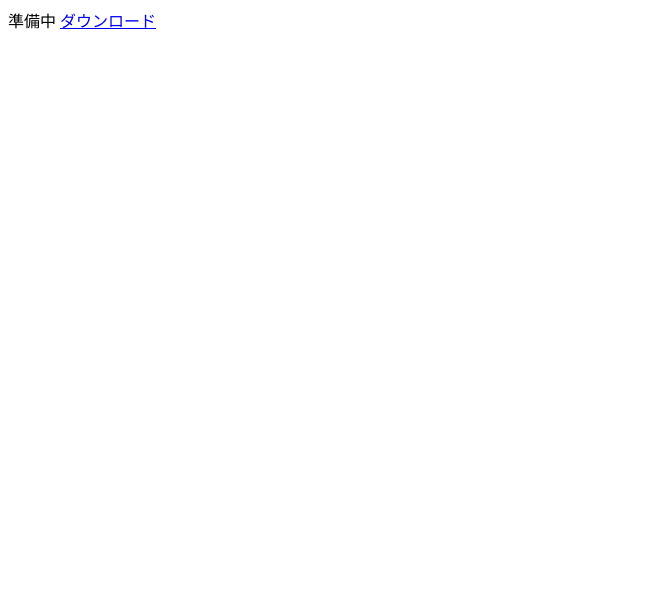
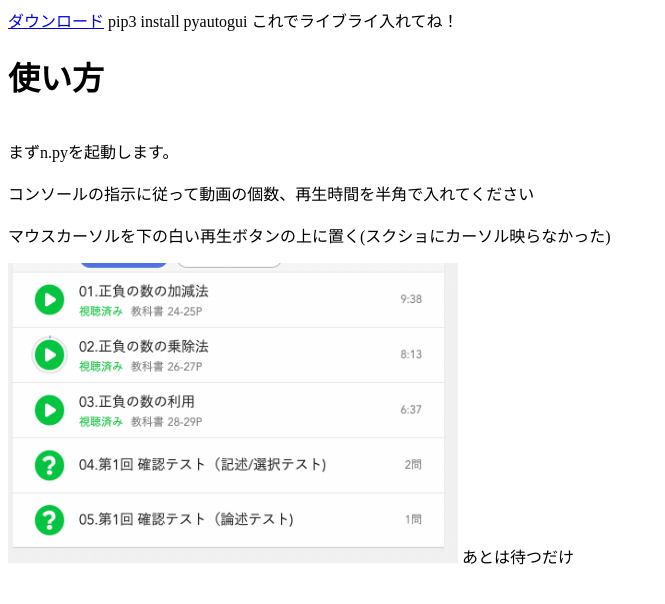
Before and after one commit to iorin006/test, a plain HTML site: page python.html in a window 1280 px wide. Shown: the whole page, without its empty margins (0-665 px from the left). Drawn offline with Linux system fonts and the light colour scheme.

Commit message:
Add files via upload

```diff
--- a/python.html
+++ b/python.html
@@ -7,7 +7,19 @@
     <title>Document</title>
 </head>
 <body>
-    準備中
     <a href="n.py"download="n.py">ダウンロード</a>
+    pip3 install pyautogui これでライブライ入れてね！
+    <h1>使い方</h1>
+    <p>
+        <br>まずn.pyを起動します。</br>
+        <br>コンソールの指示に従って動画の個数、再生時間を半角で入れてください</br>
+        <br>マウスカーソルを下の白い再生ボタンの上に置く(スクショにカーソル映らなかった)</br>
+    </p>
+
+
+    <img src="スクリーンショット 2022-10-22 17.03.07.png" alt="" width="450" height="300">
+    あとは待つだけ
+
+
 </body>
 </html>
```
Also changed, not shown: スクリーンショット 2022-10-22 17.03.07.png (added).
